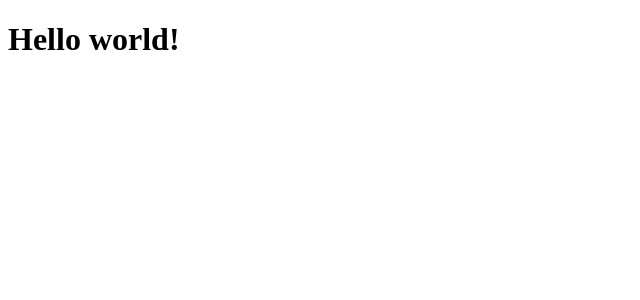
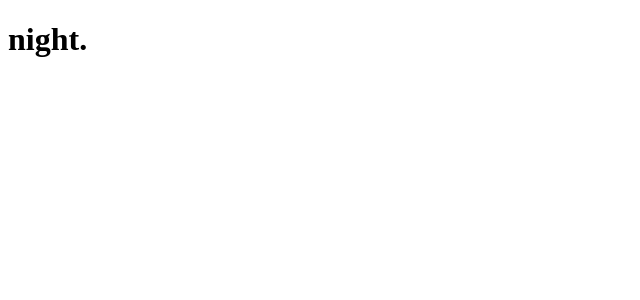
Before and after one commit to world29/bookshelf, a React app: page / in a window 1280 px wide. Shown: the top 300 px of the page, without its empty margins (0-640 px from the left). Built offline with nearby package versions, Linux system fonts and the light colour scheme.

Commit message:
typescript に変更

```diff
--- a/src/Hello.jsx
+++ /dev/null
@@ -1,5 +0,0 @@
-import React from "react";
-
-const Hello = () => <h1>Hello world!</h1>;
-
-export default Hello;
--- /dev/null
+++ b/src/Hello.tsx
@@ -0,0 +1,20 @@
+import * as React from "react";
+
+const Hello: React.FC = () => {
+  const buildGreetingText: (date: Date) => string = (date) => {
+    const hours = date.getHours() + 1;
+    if (5 < hours && hours < 11) {
+      return "morning.";
+    }
+    else if (1 < hours && hours < 16) {
+      return "afternoon.";
+    }
+    else {
+      return "night.";
+    }
+  };
+
+  return <h1>{buildGreetingText(new Date())}</h1>;
+};
+
+export default Hello;
--- a/src/app.js
+++ b/src/app.tsx
@@ -1,4 +1,4 @@
-import React from "react";
+import * as React from "react";
 import ReactDOM from "react-dom";
 import Hello from "./Hello";
 
--- a/webpack.config.js
+++ b/webpack.config.js
@@ -3,24 +3,28 @@ const HtmlWebpackPlugin = require("html-webpack-plugin");
 
 module.exports = {
   mode: "development",
-  entry: path.resolve(__dirname, "src/app.js"),
+  entry: path.resolve(__dirname, "src/app.tsx"),
   output: {
     path: path.resolve(__dirname, "dist"),
     filename: "app.js",
   },
   resolve: {
     modules: [path.resolve(__dirname, "node_modules")],
-    extensions: [".js", ".jsx"],
+    extensions: [".ts", ".tsx", ".js"],
   },
   module: {
     rules: [
       {
-        test: [/\.js$/, /\.jsx$/],
+        test: [/\.ts$/, /\.tsx$/],
         use: [
           {
             loader: "babel-loader",
             options: {
-              presets: ["@babel/preset-env", "@babel/preset-react"],
+              presets: [
+                "@babel/preset-env",
+                "@babel/preset-react",
+                "@babel/preset-typescript",
+              ],
             },
           },
         ],
@@ -32,4 +36,7 @@ module.exports = {
       template: path.resolve(__dirname, "src/index.html"),
     }),
   ],
+  devServer: {
+    static: path.resolve(__dirname, "dist"),
+  },
 };
```
Also changed, not shown: package.json (+13 -1 lines), 1 other file (tests, documents, lock files or other folders).
